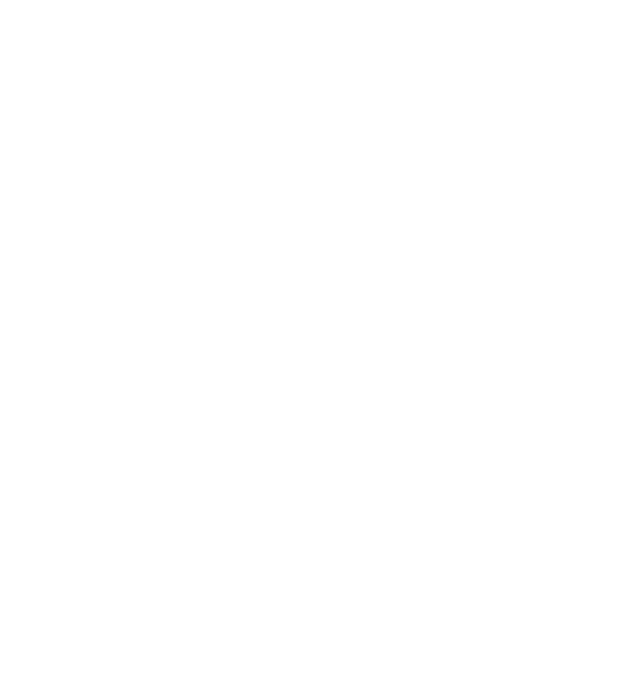
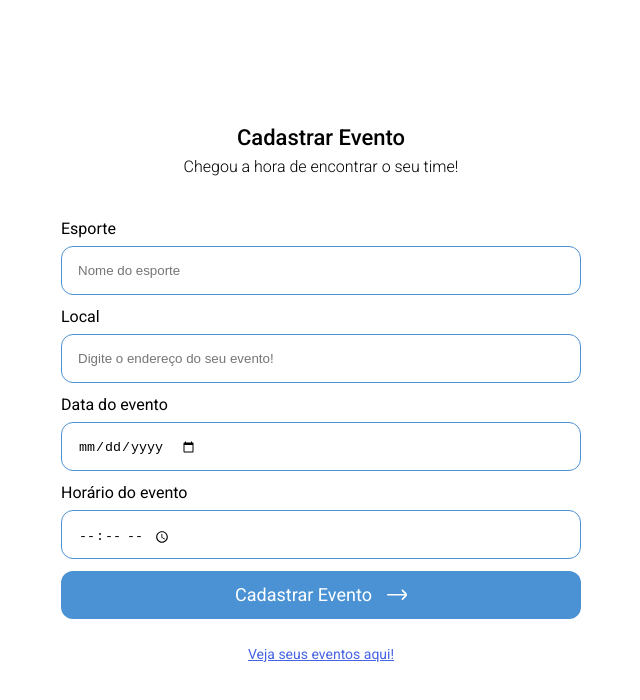
Before and after one commit to ICEI-PUC-Minas-PMV-ADS/cademeutime, a React (Vite) app in the folder src/frontend/: page /registerEvent in a window 1280 px wide. Before the commit this address had no page. Shown: the top 700 px of the page, without its empty margins (319-959 px from the left). Built offline with nearby package versions, Linux system fonts and the light colour scheme.

Commit message:
add frontend page registerEvent

```diff
--- /dev/null
+++ b/src/frontend/src/pages/RegisterEvent/index.jsx
@@ -0,0 +1,79 @@
+import { useState } from "react";
+import { Link } from "react-router-dom";
+import arrowImg from "../../assets/arrow.svg";
+import logoImg from "../../assets/logo.svg";
+import { auth } from "../../services/firebaseConfig";
+import "./styles.css";
+
+
+export function RegisterEvent() {
+  const [esporte, setEsporte] = useState("");
+
+  return (
+    <div className="container">
+      <header className="header">
+      <span id="titulo"> Cadastrar Evento </span>
+        <span id="subTitulo"> Chegou a hora de encontrar o seu time!</span>
+      </header>
+
+      <form>
+      <div className="inputContainer">
+          <label htmlFor="esporte">Esporte</label>
+          <input
+            type="text"
+            name="esporte"
+            id="esporte"
+            placeholder="Nome do esporte"
+            onChange={(e) => setEsporte(e.target.value)}
+          />
+        </div>
+
+        <div className="inputContainer">
+          <label htmlFor="local">Local</label>
+          <input
+            type="text"
+            name="local"
+            id="local"
+            placeholder="Digite o endereço do seu evento!"
+            onChange={(e) => setLocal(e.target.value)}
+          />
+        </div>
+
+        <div className="inputContainer">
+          <label htmlFor="date">Data do evento</label>
+          <input
+            type="date"
+            name="date"
+            id="date"
+            placeholder="Digite a data do seu evento!"
+            onChange={(e) => setDate(e.target.value)}
+          />
+        </div>
+
+        <div className="inputContainer">
+          <label htmlFor="date">Horário do evento</label>
+          <input
+            type="time"
+            name="time"
+            id="time"
+            placeholder="Digite a hora do seu evento!"
+            onChange={(e) => setDate(e.target.value)}
+          />
+        </div>
+
+        <button className="button">
+
+          Cadastrar Evento<img src={arrowImg} alt="->" />
+        </button>
+        <div className="footer">
+
+        <div className="footer">
+
+          <Link to="/login">Veja seus eventos aqui!</Link>
+        </div>
+
+        </div>
+      </form>
+    </div>
+  );
+}
--- /dev/null
+++ b/src/frontend/src/pages/RegisterEvent/styles.css
@@ -0,0 +1,103 @@
+.container {
+    width: 100vw;
+    height: 100vh;
+    display: flex;
+    align-items: center;
+    justify-content: center;
+    flex-direction: column;
+  }
+  .container .header {
+    display: flex;
+    align-items: center;
+    flex-direction: column;
+    margin-bottom: 40px;
+  }
+
+  .container .header span {
+    font-weight: 500;
+    font-size: 20px;
+    line-height: 24px;
+    padding-top: 5px;
+  }
+
+  .container form {
+    display: flex;
+    align-items: center;
+    flex-direction: column;
+  }
+
+  .container form  .inputContainer {
+    display: flex;
+    align-items: flex-start;
+    flex-direction: column;
+  }
+
+  .container form  .inputContainer label {
+    font-weight: 400;
+    font-size: 16px;
+    line-height: 19px;
+    margin-bottom: 8px;
+  }
+
+  .container form  .inputContainer input {
+    display: flex;
+    flex-direction: row;
+    align-items: flex-start;
+    padding: 16px;
+    width: 520px;
+    height: 49px;
+    border: 1px solid #4B92D4;
+    border-radius: 12px;
+    margin-bottom: 12px;
+
+  }
+
+  #password {
+  margin-bottom:20px;
+  }
+
+  .container form .button {
+    width: 520px;
+    height: 48px;
+    background: #4B92D4;
+    border-radius: 12px;
+    color: #fff;
+    border: none;
+    font-family: 'Roboto';
+    font-style: normal;
+    font-weight: 400;
+    font-size: 18px;
+    line-height: 22px;
+
+    display: flex;
+    align-items: center;
+    justify-content: center;
+    gap: 15px;
+  }
+  .container form .button:hover {
+    cursor: pointer;
+    opacity: 0.8;
+  }
+
+  .container form .footer {
+    padding-top: 5px;
+    display: flex;
+    align-items: center;
+    justify-content: center;
+    gap: 10px
+  }
+
+  .container form .footer p {
+    font-weight: 400;
+    font-size: 14px;
+    line-height: 19px;
+    color: #000000;
+  }
+
+  .container form .footer a {
+    font-weight: 400;
+    font-size: 14px;
+    line-height: 19px;
+    text-decoration-line: underline;
+    color: #4763E4;
+  }
--- a/src/frontend/src/routes/AppRoutes.jsx
+++ b/src/frontend/src/routes/AppRoutes.jsx
@@ -2,6 +2,7 @@
 
 import { Login } from "../pages/Login";
 import { Register } from "../pages/Register";
+import { RegisterEvent } from "../pages/RegisterEvent";
 
 export function AppRoutes() {
   return (
@@ -9,6 +10,7 @@
       <Routes>
         <Route path="/login" element={<Login />} />
         <Route path="/register" element={<Register />} />
+        <Route path="/registerEvent" element={<RegisterEvent />} />
       </Routes>
     </BrowserRouter>
   );
```
Also changed, not shown: 1 other file (tests, documents, lock files or other folders).
